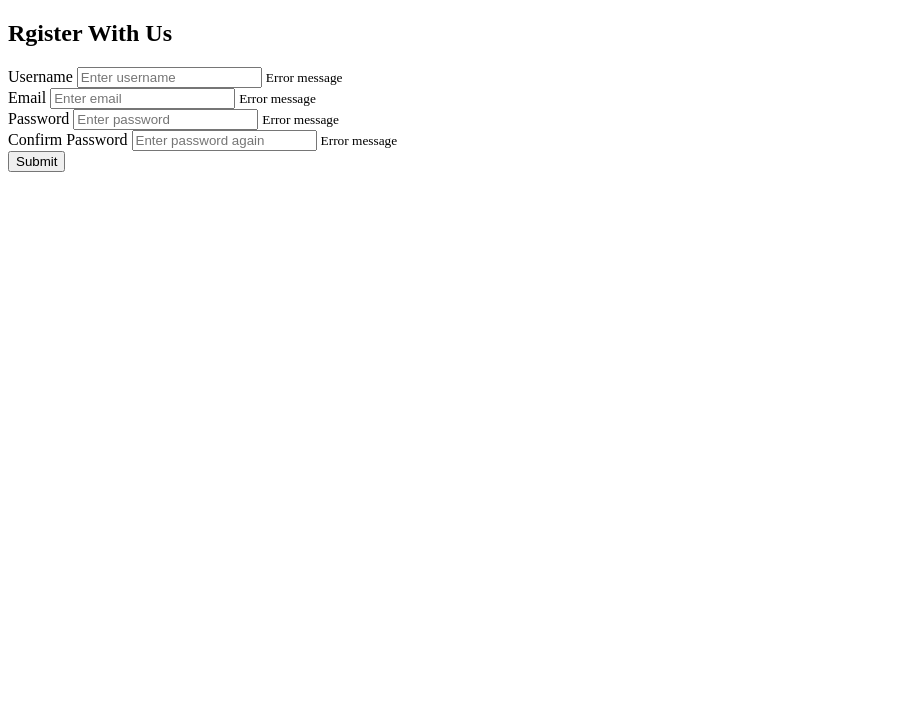
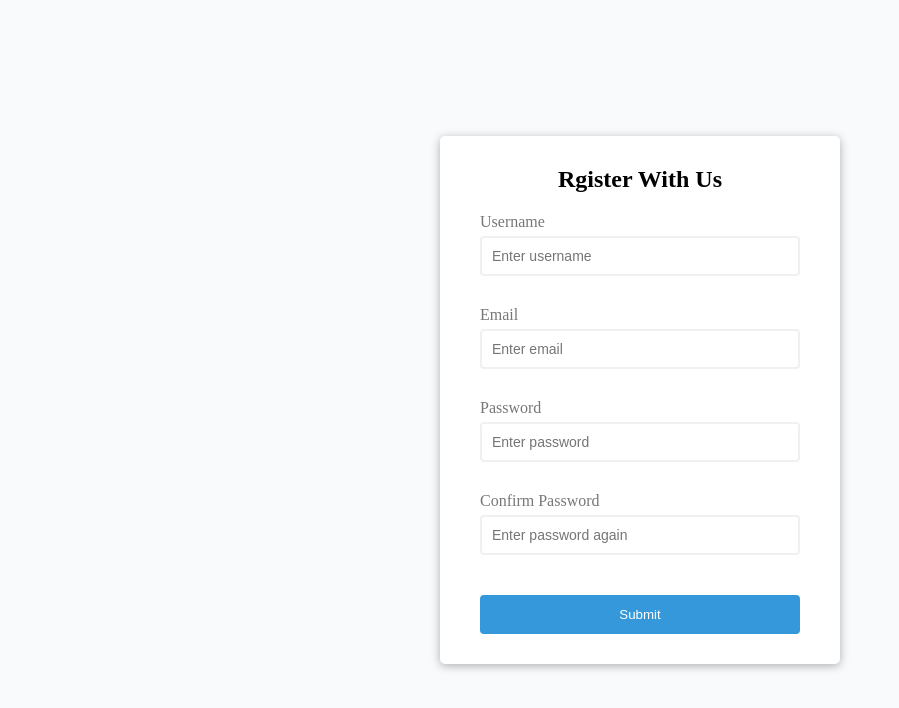
Before and after one commit to Mayankaltruist/Form-Validator, a plain HTML site: page index.html in a window 1280 px wide. Shown: the whole page, without its empty margins (0-899 px from the left). Drawn offline with Linux system fonts and the light colour scheme.

Commit message:
create style for markup

```diff
--- a/style.css
+++ b/style.css
@@ -1 +1,94 @@
 @import url("https://fonts.googleapis.com/css2?family=Open+Sans&display=swap");
+
+:root {
+  --success-color: #2ecc71;
+  --error-color: #e74c3c;
+}
+
+* {
+  box-sizing: border-box;
+}
+
+body {
+  background-color: #f9fafb;
+  font-family: "Open Sans, sans-serif";
+  display: flex;
+  align-items: center;
+  justify-content: center;
+  min-height: 100vh;
+  margin: 0;
+}
+
+.container {
+  background-color: #fff;
+  border-radius: 5px;
+  box-shadow: 0 2px 10px rgba(0, 0, 0, 0.3);
+  width: 400px;
+}
+
+h2 {
+  text-align: center;
+  margin: 0 0 20px;
+}
+
+.form {
+  padding: 30px 40px;
+}
+
+.form-control {
+  margin-bottom: 10px;
+  padding-bottom: 20px;
+  position: relative;
+}
+
+.form-control label {
+  color: #777;
+  display: block;
+  margin-bottom: 5px;
+}
+
+.form-control input {
+  border: 2px solid #f0f0f0;
+  border-radius: 4px;
+  display: block;
+  width: 100%;
+  padding: 10px;
+  font-size: 14px;
+}
+
+.form-control input:focus {
+  outline: 0;
+  border-color: #777;
+}
+
+.form-control.success input {
+  border-color: var(--success-color);
+}
+
+.form-control.error input {
+  border-color: var(--error-color);
+}
+
+.form-control small {
+  color: var(--error-color);
+  position: absolute;
+  bottom: 0;
+  left: 0;
+  visibility: hidden;
+}
+
+.form-control.error small {
+  visibility: visible;
+}
+
+.form button {
+  cursor: pointer;
+  background-color: #3498db;
+  border: 2px solid #3498db;
+  border-radius: 4px;
+  color: #fff;
+  display: block;
+  padding: 10px;
+  margin-top: 20px;
+  width: 100%;
+}
```
